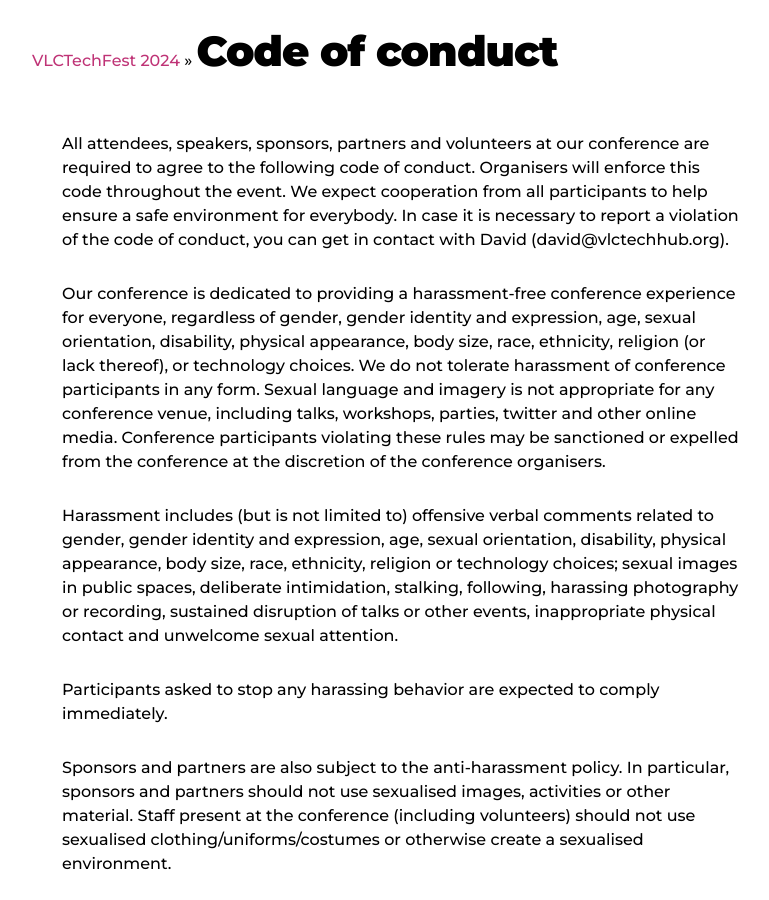
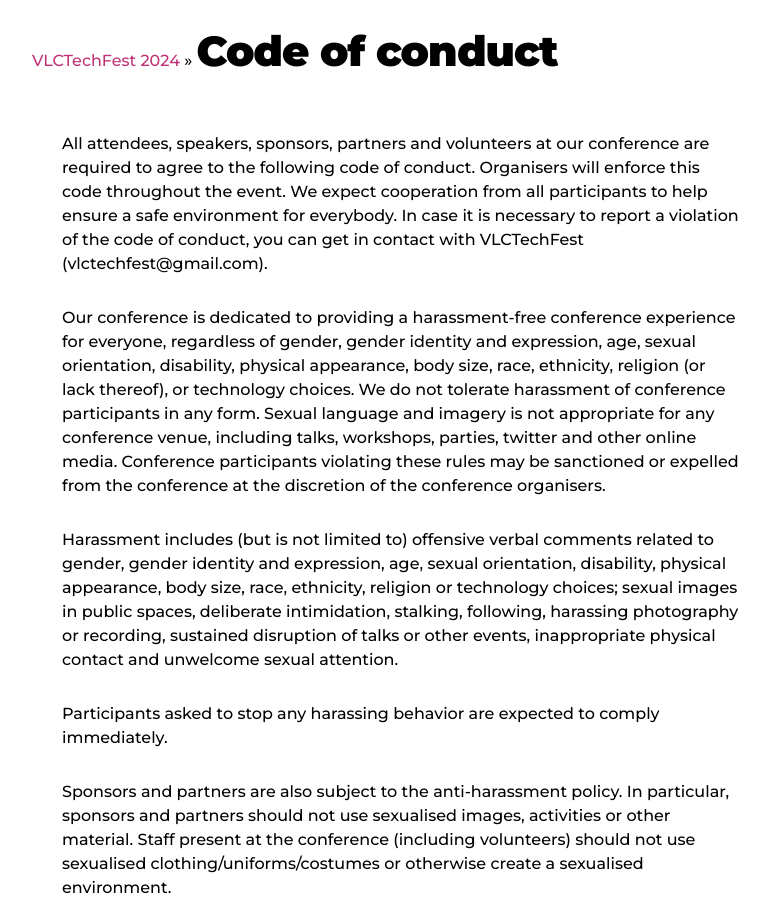
Before and after one commit to VLCTechHub/VLCTechFest2025, a Jekyll site: the page built from en/code_of_conduct.html, in a window 1280 px wide and 900 px high. Shown: the whole window, without its empty margins (238-1007 px from the left). Built offline with Jekyll 4.4.1, drawn with Linux system fonts in a browser that asks for light colours.

Commit message:
Actualizar mail de codigo de conducta

```diff
--- a/_data/coc.yaml
+++ b/_data/coc.yaml
@@ -3,14 +3,14 @@
   notice: |-
     Todos los asistentes, ponentes, patrocinadores, colaboradores y voluntarios de nuestra conferencia están obligados a aceptar el siguiente código de conducta. La organización hará cumplir este código durante todo el evento. Esperamos la cooperación de todos los participantes para ayudar a garantizar un entorno seguro para todo el mundo.
 
-    En caso de que sea necesario reportar una violación del código de conducta, podéis contactar con David (david@vlctechhub.org).
+    En caso de que sea necesario reportar una violación del código de conducta, podéis contactar con VLCTechFest (vlctechfest@gmail.com).
   help: ¿Necesitas ayuda? Tienes nuestros datos de contacto en la parte inferior de esta página.
   resume: Sé respetuoso con todo el mundo
   link:
     text: Lee el Código de Conducta
     relative_path: code_of_conduct.html
   short: Nuestra conferencia quiere proporcionar una experiencia libre de acoso para todo el mundo, independientemente del sexo, identidad y expresión de género, edad, orientación sexual, discapacidad, apariencia física, tamaño corporal, raza, etnia, religión (o carencia de ella) u opciones tecnológicas. No toleramos el acoso de los participantes de la conferencia de ninguna forma. El lenguaje y las imágenes de carácter sexual no son apropiadas para ningún espacio de la conferencia, incluidas charlas, talleres, fiestas, twitter u otros medios de comunicación en línea. Los participantes de la conferencia que violen estas reglas pueden ser amonestados o expulsados de la conferencia a discreción de la organización.
-  long:  |-
+  long: |-
     El acoso incluye (aunque no está limitado a) comentarios verbales ofensivos relacionados con género, identidad y expresión de género, edad, orientación sexual, discapacidad, apariencia física, tamaño corporal, raza, etnia, religión u opciones tecnológicas; imágenes de carácter sexual en espacios públicos, intimidación, persecución, seguimiento, fotografías o grabaciones no deseadas, interrupción sostenida de charlas u otros acontecimientos, contacto físico inadecuado y atención sexual no deseada.
 
     Se espera de los participantes que detengan inmediatamente cualquier comportamiento de acoso cuando se les pida.
@@ -30,14 +30,14 @@
   notice: |-
     All attendees, speakers, sponsors, partners and volunteers at our conference are required to agree to the following code of conduct. Organisers will enforce this code throughout the event. We expect cooperation from all participants to help ensure a safe environment for everybody.
 
-    In case it is necessary to report a violation of the code of conduct, you can get in contact with David (david@vlctechhub.org).
+    In case it is necessary to report a violation of the code of conduct, you can get in contact with VLCTechFest (vlctechfest@gmail.com).
   help: Do you need help? Our contact details are at the bottom of this page.
   resume: Be respectful to everyone
   link:
     text: Read the Code of Conduct
     relative_path: code_of_conduct.html
   short: Our conference is dedicated to providing a harassment-free conference experience for everyone, regardless of gender, gender identity and expression, age, sexual orientation, disability, physical appearance, body size, race, ethnicity, religion (or lack thereof), or technology choices. We do not tolerate harassment of conference participants in any form. Sexual language and imagery is not appropriate for any conference venue, including talks, workshops, parties, twitter and other online media. Conference participants violating these rules may be sanctioned or expelled from the conference at the discretion of the conference organisers.
-  long:  |-
+  long: |-
     Harassment includes (but is not limited to) offensive verbal comments related to gender, gender identity and expression, age, sexual orientation, disability, physical appearance, body size, race, ethnicity, religion or technology choices; sexual images in public spaces, deliberate intimidation, stalking, following, harassing photography or recording, sustained disruption of talks or other events, inappropriate physical contact and unwelcome sexual attention.
 
     Participants asked to stop any harassing behavior are expected to comply immediately.
@@ -57,14 +57,14 @@
   notice: |-
     Tots els assistents, ponents, patrocinadors, col·laboradors i voluntaris de la nostra conferència estan obligats a acceptar el següent codi de conducta. La organització farà complir aquest codi durant tot l'esdeveniment. Esperem la cooperació de tots els participants per ajudar a garantir un entorn segur per a tothom.
 
-    En el cas que siga necessari reportar una violació del codi de conducta, podeu contactar amb David (david@vlctechhub.org).
+    En el cas que siga necessari reportar una violació del codi de conducta, podeu contactar amb VLCTechFest (vlctechfest@gmail.com).
   help: Necessites ajuda? Tens les nostres dades de contacte a la part inferior d'aquesta pàgina.
   resume: Sigues respectuós amb tothom
   link:
     text: Llig el Codi de Conducta
     relative_path: code_of_conduct.html
   short: La nostra conferència vol proporcionar una experiència lliure d'assetjament per a tothom, independentment del sexe, identitat i expressió de gènere, edat, orientació sexual, discapacitat, aparença física, grandària corporal, raça, ètnia, religió (o manca d'ella) o opcions tecnològiques. No tolerem l'assetjament dels participants de la conferència de cap manera. El llenguatge i les imatges de caràcter sexual no són apropiades per a cap espai de la conferència, incloses xerrades, tallers, festes, twitter o altres mitjans de comunicació en línia. Els participants de la conferència que violen aquestes regles poden ser amonestats o expulsats de la conferència a discreció de la organització.
-  long:  |-
+  long: |-
     L'assetjament inclou (encara que no està limitat a) comentaris verbals ofensius relacionats amb gènere, identitat i expressió de gènere, edat, orientació sexual, discapacitat, aparença física, grandària corporal, raça, ètnia, religió o opcions tecnològiques; imatges de caràcter sexual en espais públics, intimidació, persecució, seguiment, fotografies o enregistraments no desitjades, interrupció sostinguda de xerrades o altres esdeveniments, contacte físic inadequat i atenció sexual no desitjada.
 
     S'espera dels participants que aturen immediatament qualsevol comportament d'assetjament quan se'ls demane.
--- a/_data/diversity.yaml
+++ b/_data/diversity.yaml
@@ -32,7 +32,7 @@
       description: "Per a assegurar-nos que l'esdeveniment transcorre sense incidents i on tot el món és benvingut, incloem un codi de conducta."
 
     - title: "Mentorització de ponents"
-      description: "Per a facilitar que persones amb qualsevol rerefons puguen donar una xarrada, estem organitzant un grup de voluntaris amb experiència donant xarrades per a mentoritzar a persones que mai hagen donat una xarrada, prioritzant als integrants dels grups infrarepresentats. Si t'interessa fer ús d'aquesta ajuda, per favor contacta amb David (david@vlctechhub.org)."
+      description: "Per a facilitar que persones amb qualsevol rerefons puguen donar una xarrada, estem organitzant un grup de voluntaris amb experiència donant xarrades per a mentoritzar a persones que mai hagen donat una xarrada, prioritzant als integrants dels grups infrarepresentats. Si t'interessa fer ús d'aquesta ajuda, per favor contacta amb VLCTechFest (vlctechfest@gmail.com)."
 
     - title: "Creus que podem fer alguna cosa més?"
       description: "Si se t'ocorre alguna altra acció que puguem dur a terme per a millorar la inclusivitat, no dubtes en compartir-la amb nosaltres: hola@vlctechfest.org"
```
